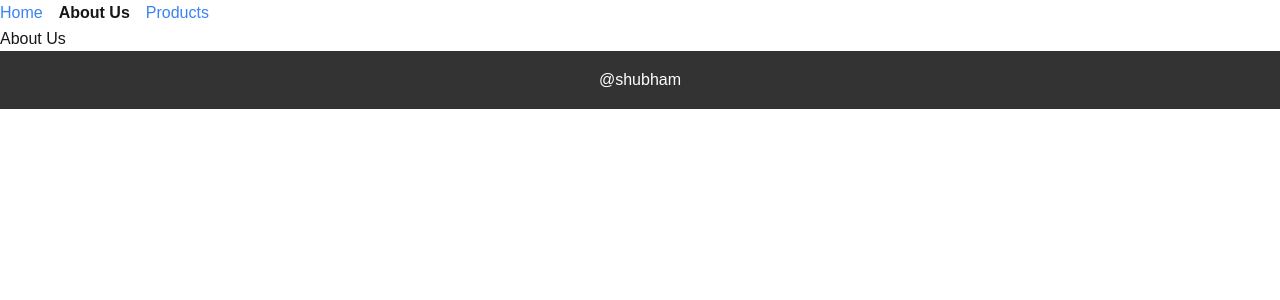
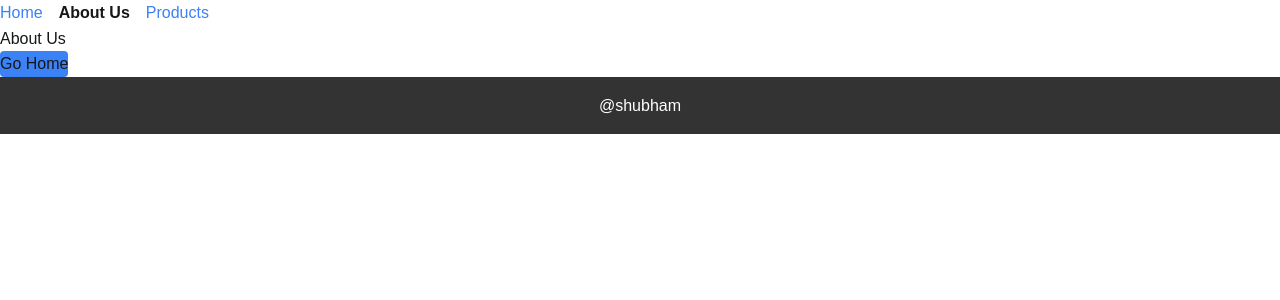
Before and after one commit to GeekShubhamRajput/nextjs15-demo-app, a Next.js app: page /about in a window 1280 px wide. Shown: the top 300 px of the page. Built offline with nearby package versions, Linux system fonts and the light colour scheme.

Commit message:
Routing: Use useRouter

```diff
--- a/src/app/about/page.tsx
+++ b/src/app/about/page.tsx
@@ -1,3 +1,13 @@
+'use client'
+import { useRouter } from "next/navigation"
+
 export default function About(){
-  return <h1>About Us</h1>
+  const router = useRouter()
+
+  return(
+    <div>
+      <h1>About Us</h1>
+      <button onClick={() => router.push("/")} className="bg-blue-500 text-white-p2 rounded">Go Home</button>
+    </div>
+  )
 }
```
